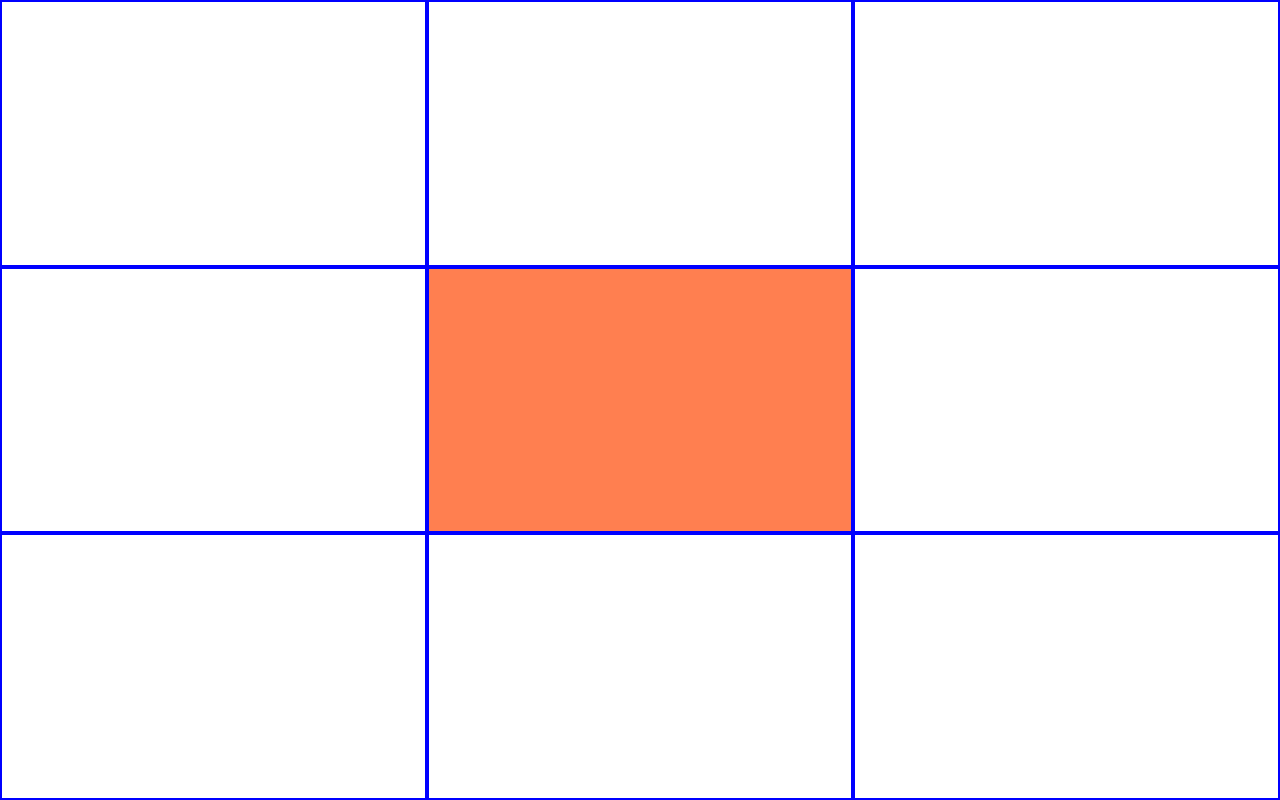
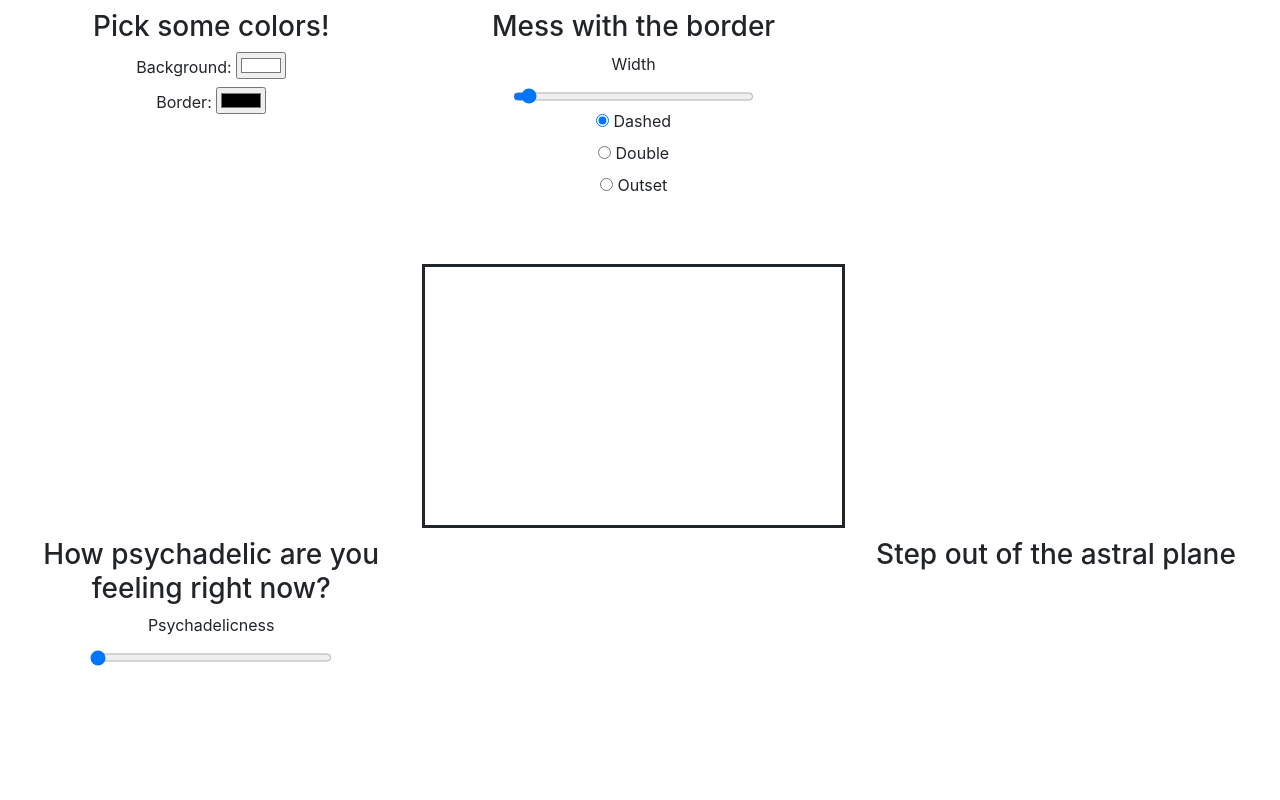
Before and after one commit to nathanfletch/user-controlled-div, a plain HTML site: page index.html in a window 1280 px wide. Drawn offline with Linux system fonts and the light colour scheme.

Commit message:
Add hue-rotate, border, and color inputs

```diff
--- a/css/styles.css
+++ b/css/styles.css
@@ -1,9 +1,13 @@
+body {
+  text-align: center;
+}
+
 .grid-parent {
   width: 100vw;
   height: 100vh;
   display: grid;
-  grid-template-columns: repeat(3, 1fr);
-  /* grid-auto-rows: repeat(3, 1fr); */
+  grid-template-columns: repeat(3, 33%);
+  grid-template-rows: repeat(3, 33%);
   grid-template-areas:
     "tl t tr"
     "l tar r"
@@ -11,12 +15,11 @@
 }
 
 .grid-child {
-  background-color: #fff;
+  /* background-color: #fff; */
   box-sizing: border-box;
-  border: solid 2px blue;
   padding: 10px;
+}
 
-}
 
 #top-left {
   grid-area: tl;
@@ -32,7 +35,7 @@
 }
 #target {
   grid-area: tar;
-  background-color: coral;
+  border: solid;
 }
 #right {
   grid-area: r;
@@ -46,3 +49,14 @@
 #bot-right {
   grid-area: br;
 }
+
+.slider {
+  /* -webkit-appearance: none; */
+
+  width:60%;
+  margin: auto;
+  display: block;
+  /* outline: none; */
+  height: 25px;
+
+}
--- a/index.html
+++ b/index.html
@@ -2,22 +2,80 @@
 <html lang="en">
   <head>
     <title>Document</title>
-  <link rel="stylesheet" href="css/bootstrap.css" type="text/css">
-  <link rel="stylesheet" href="css/styles.css" type="text/css">
+    <link rel="stylesheet" href="css/bootstrap.css" type="text/css" />
+    <link rel="stylesheet" href="css/styles.css" type="text/css" />
     <script src="js/jquery-3.6.0.js"></script>
     <script src="js/scripts.js"></script>
   </head>
   <body>
     <div class="grid-parent">
-    <div class="grid-child" id="top-left"></div>
-    <div class="grid-child" id="top"></div>
+      <div class="grid-child" id="top-left">
+        <form id="color-form">
+          <h3>Pick some colors!</h3>
+          <label for="color-input">Background: </label>
+          <input type="color" id="color-input" value="#ffffff" />
+          <br />
+          <label for="border-color-input">Border: </label>
+          <input type="color" id="border-color-input" />
+        </form>
+      </div>
+      <div class="grid-child" id="top">
+        <form id="border-form">
+          <h3>Mess with the border</h3>
+          <label for="border-input">Width</label>
+          <input
+            type="range"
+            min="1"
+            max="30"
+            value="2"
+            class="slider"
+            id="border-width-input"
+          />
+
+          <div class="radio">
+            <label>
+              <input type="radio" name="style" value="dashed" checked />
+              Dashed
+            </label>
+          </div>
+          <div class="radio">
+            <label>
+              <input type="radio" name="style" value="double" />
+              Double
+            </label>
+          </div>
+          <div class="radio">
+            <label>
+              <input type="radio" name="style" value="outset" />
+              Outset
+            </label>
+          </div>
+        </form>
+      </div>
       <div class="grid-child" id="top-right"></div>
       <div class="grid-child" id="left"></div>
       <div class="grid-child" id="target"></div>
       <div class="grid-child" id="right"></div>
-    <div class="grid-child" id="bot-left"></div>
+      <div class="grid-child" id="bot-left">
+        <h3>How psychadelic are you feeling right now?</h3>
+        <form id="hue-form">
+          <label for="hue-input">Psychadelicness</label>
+
+          <input
+              type="range"
+              min="1"
+              max="360"
+              value="1"
+              class="slider"
+              id="hue-input"
+            />
+        </form>
+
+      </div>
       <div class="grid-child" id="bot"></div>
-    <div class="grid-child" id="bot-right"></div>
+      <div class="grid-child" id="bot-right">
+        <h3>Step out of the astral plane</h3>
+      </div>
     </div>
   </body>
 </html>
--- a/js/scripts.js
+++ b/js/scripts.js
@@ -0,0 +1,21 @@
+$(document).ready(function () {
+  $('#color-form').on('input', function () {
+    const bgColor = $('#color-input').val();
+    const borColor = $('#border-color-input').val();
+    $('#target').css("background-color", bgColor);
+    $('#target').css("border-color", borColor);
+  });
+  $('#border-form').on('input', function () {
+    const borWidth = parseInt($('#border-width-input').val());
+    const borStyle = $("input:radio[name=style]:checked").val();
+    $('#target').css("border-width", borWidth);
+    $('#target').css("border-style", borStyle);
+  });
+
+  $('#hue-form').on('input', function () {
+    const hue = $('#hue-input').val();
+    console.log(hue);
+    $('#target').css("filter", `hue-rotate(${hue}deg)`);
+  })
+
+});
```
Lines whose indentation alone changed are shown as unchanged.
